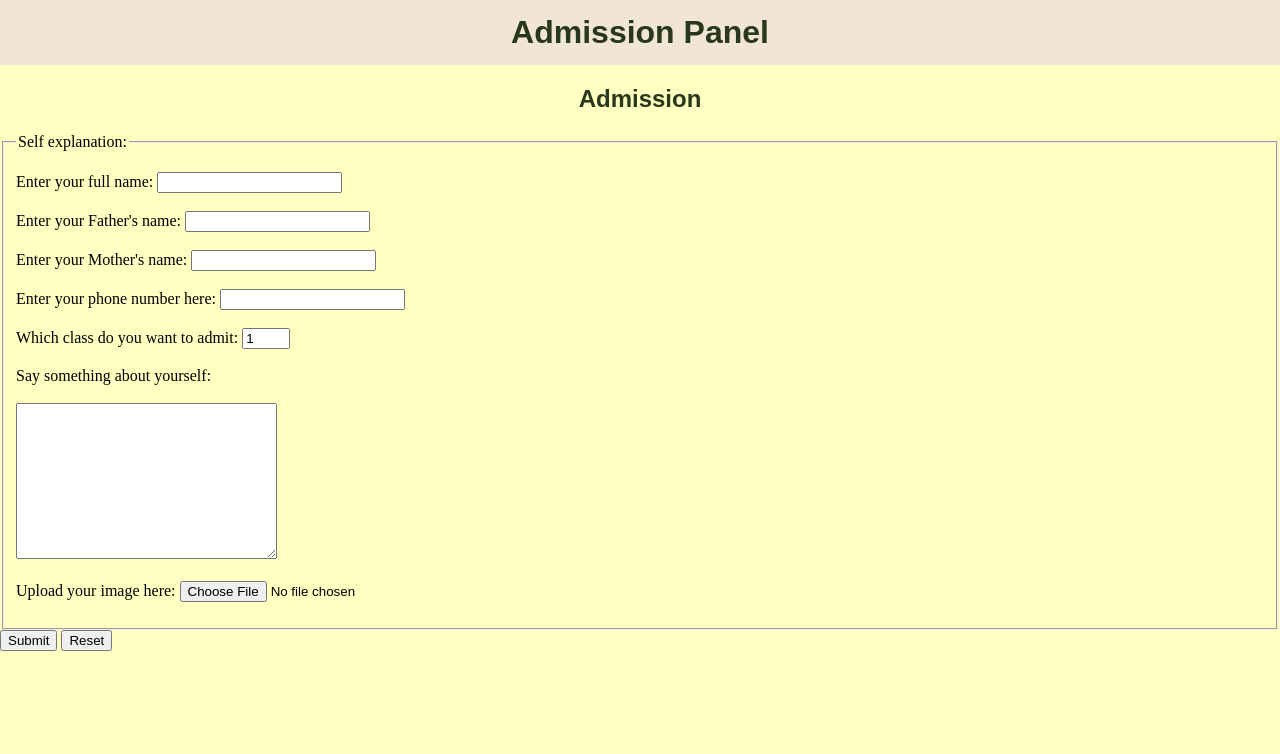
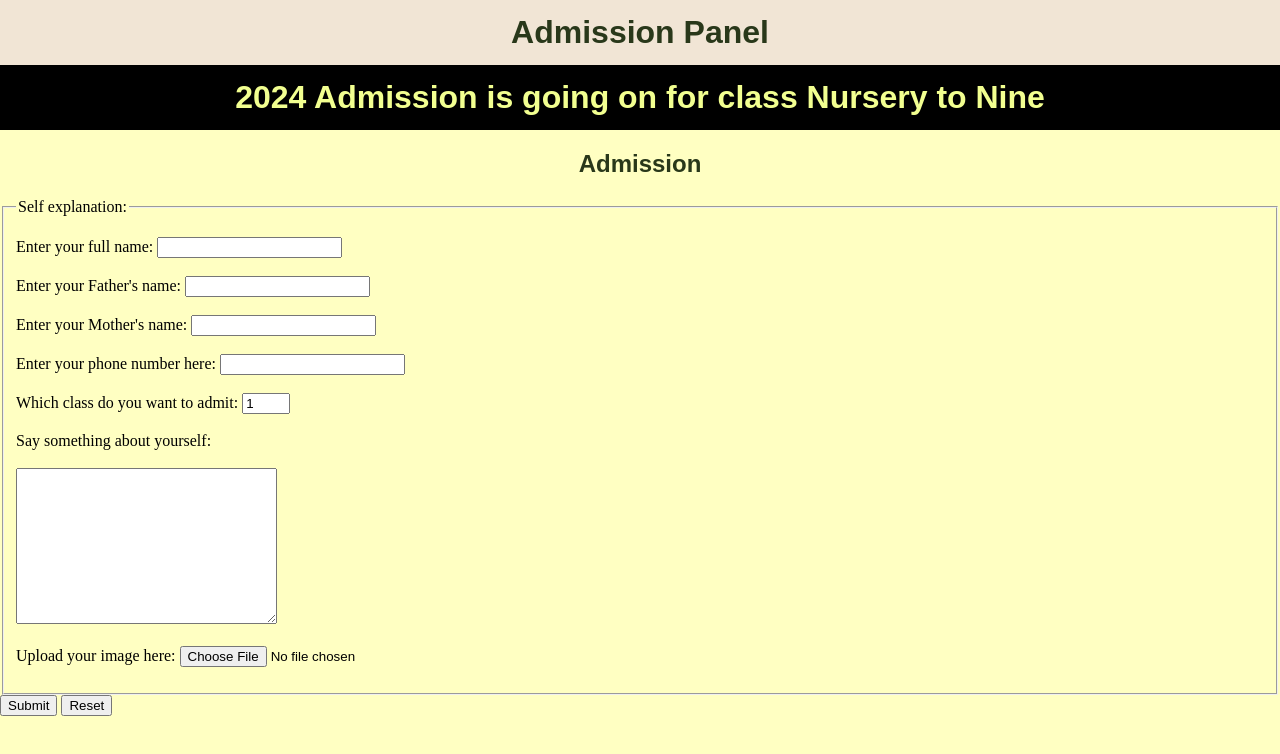
Before and after one commit to ad-monir2001/kg-school, a plain HTML site: page admission.html in a window 1280 px wide. Drawn offline with Linux system fonts and the light colour scheme.

Commit message:
admission for 2024

```diff
--- a/admission.html
+++ b/admission.html
@@ -8,6 +8,7 @@
 </head>
 <body>
     <h1>Admission Panel</h2>
+        <h1 style="background-color: #000000; color: #F2FF90;">2024 Admission is going on for class Nursery to Nine</h1>
         <div>
             <form action="https://formspree.io/f/xyyqbnbw" method="post">
                 <h2>Admission</h2>
```
Also changed, not shown: index.html (+1 -0 lines).
